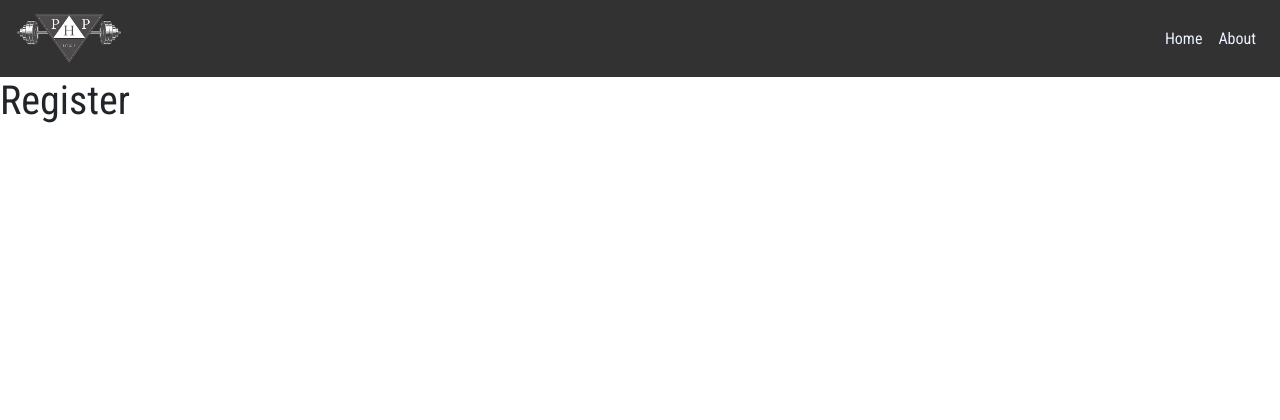
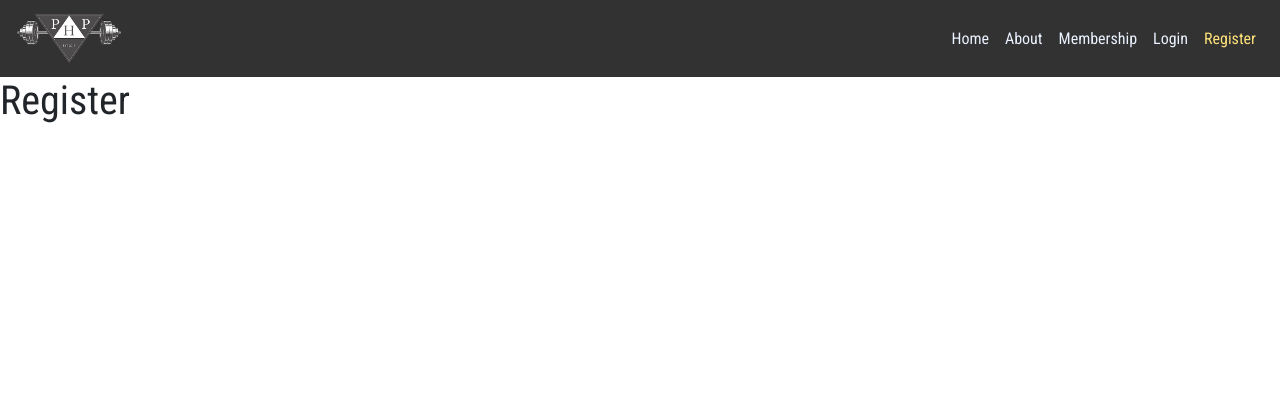
Before and after one commit to auxfuse/Milestone4, a Django app: page /accounts/register in a window 1280 px wide. Shown: the top 420 px of the page. Run offline with Django 3.2, Linux system fonts and the light colour scheme; some libraries are stand-ins or nearby versions.

Commit message:
context variable added to each nav-item to show active class and styled in css to application theme

```diff
--- a/Milestone4/static/css/style.css
+++ b/Milestone4/static/css/style.css
@@ -68,6 +68,10 @@ body::-webkit-scrollbar-thumb {
 }
 
 .navbar .navbar-nav .nav-link:hover {
+    color: #ffe279;
+}
+
+.navbar-dark .navbar-nav .active>.nav-link {
     color: #ffe279;
 }
 
--- a/accounts/views.py
+++ b/accounts/views.py
@@ -3,11 +3,19 @@ from django.shortcuts import render, redirect
 
 # Create your views here.
 def register(request):
-    return render(request, 'accounts/register.html')
+    context = {
+        'register_page': 'active'
+    }
+
+    return render(request, 'accounts/register.html', context)
 
 
 def login(request):
-    return render(request, 'accounts/login.html')
+    context = {
+        'login_page': 'active'
+    }
+
+    return render(request, 'accounts/login.html', context)
 
 
 def logout(request):
@@ -15,4 +23,8 @@ def logout(request):
 
 
 def dashboard(request):
-    return render(request, 'accounts/dashboard.html')
+    context = {
+        'dashboard_page': 'active'
+    }
+
+    return render(request, 'accounts/dashboard.html', context)
--- a/templates/partials/_navbar.html
+++ b/templates/partials/_navbar.html
@@ -16,11 +16,20 @@
     <!-- Navigation links -->
     <div class="collapse navbar-collapse" id="navbarNavDropdown">
             <ul class="navbar-nav ml-auto uppercase">
-                <li class="nav-item">
+                <li class="nav-item {{ home_page }}">
                     <a class="nav-link" aria-label="Home" href="{% url 'index' %}">Home</a>
                 </li>
-                <li class="nav-item">
-                    <a class="nav-link" aria-label="Home" href="{% url 'about' %}">About</a>
+                <li class="nav-item {{ about_page }}">
+                    <a class="nav-link" aria-label="About" href="{% url 'about' %}">About</a>
+                </li>
+                <li class="nav-item {{ membership_page }}">
+                    <a class="nav-link" aria-label="Membership" href="#">Membership</a>
+                </li>
+                <li class="nav-item {{ login_page }}">
+                    <a class="nav-link" aria-label="Login" href="{% url 'login' %}">Login</a>
+                </li>
+                <li class="nav-item {{ register_page }}">
+                    <a class="nav-link" aria-label="Register" href="{% url 'register' %}">Register</a>
                 </li>
             </ul>
     </div>
```
Also changed, not shown: pages/views.py (+10 -2 lines).
